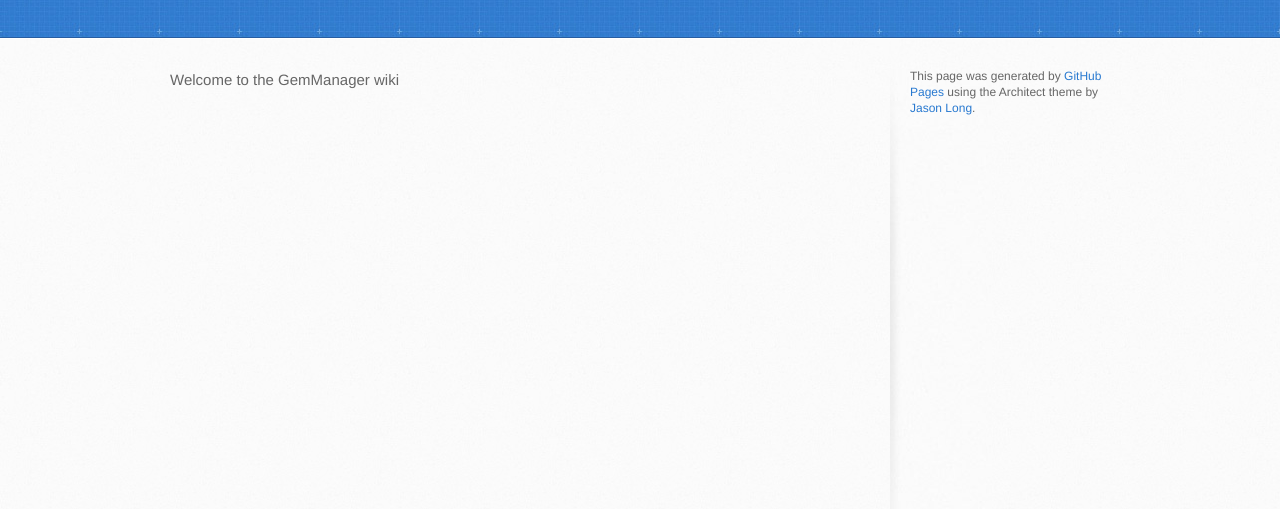
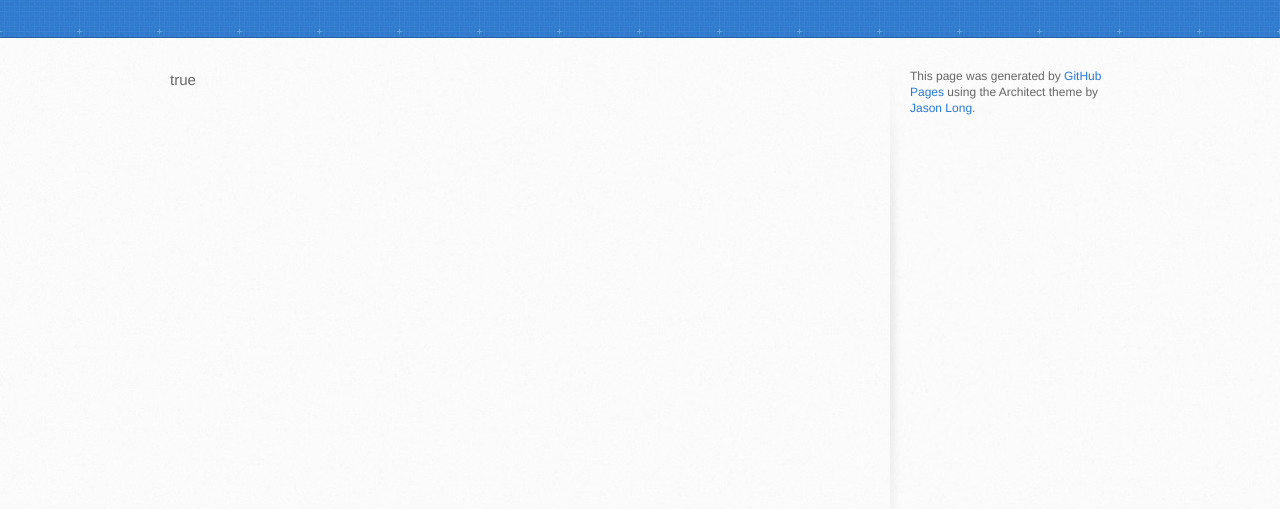
Before and after one commit to br456/br456.github.io, a plain HTML site: page index.html in a window 1280 px wide. Shown: the part 129-638 px from the top of the page. Drawn offline with Linux system fonts and the light colour scheme.

Commit message:
Update index.html

```diff
--- a/index.html
+++ b/index.html
@@ -28,7 +28,7 @@
     <div id="content-wrapper">
       <div class="inner clearfix">
         <section id="main-content">
-          <p>Welcome to the GemManager wiki</p>
+          <p>true</p>
         </section>
 
         <aside id="sidebar">
```
